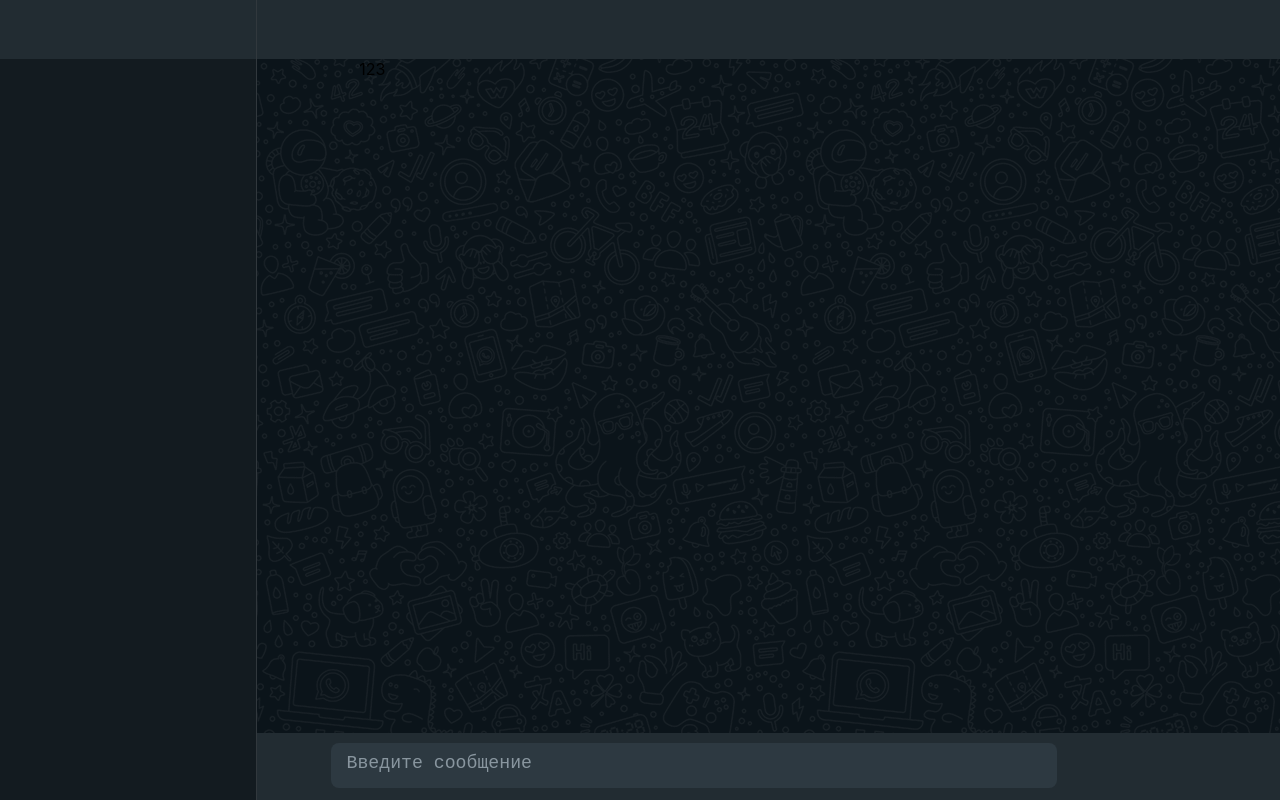
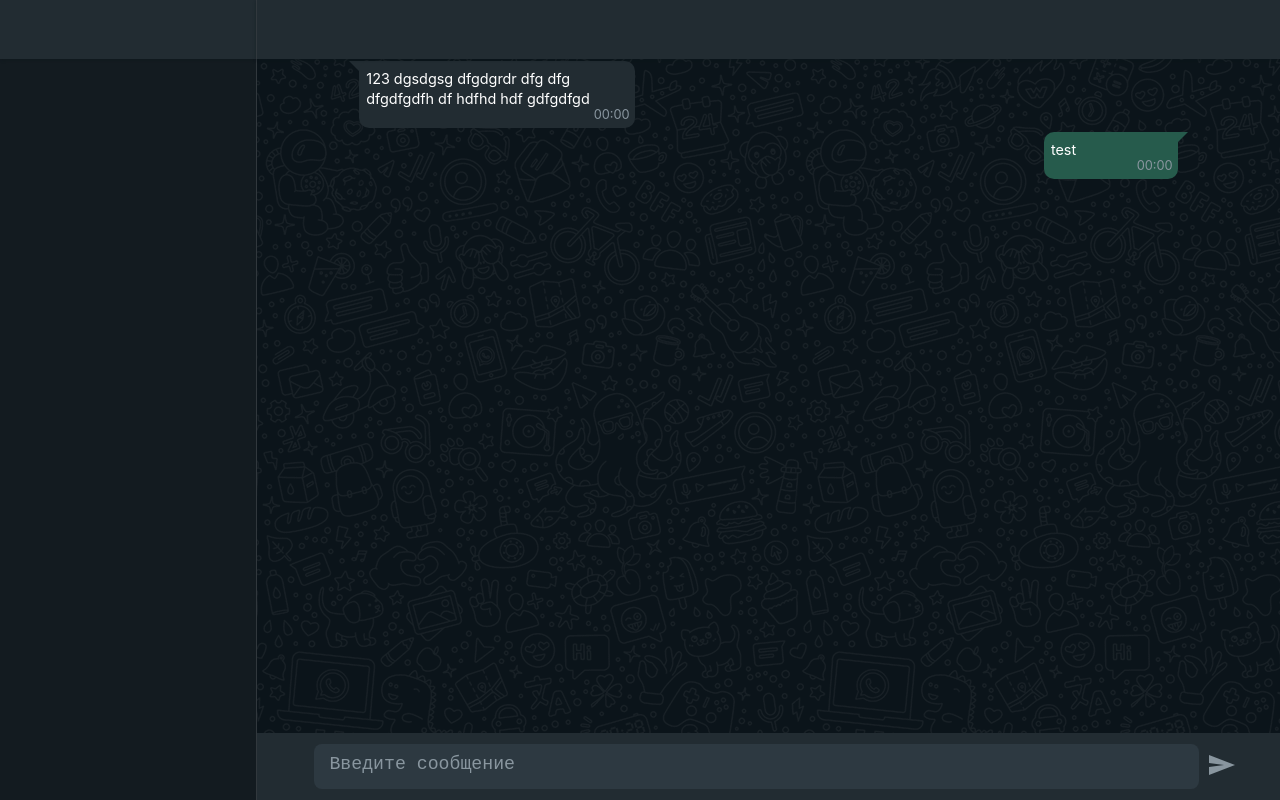
Before and after one commit to SergoMorello/test.app.greenapi, a React (Create React App) app: page / in a window 1280 px wide. Built offline with nearby package versions, Linux system fonts and the light colour scheme.

Commit message:
Добавил обьекты сообщений и допилил кнопку отправки

```diff
--- a/src/App/Chats/style.module.css
+++ b/src/App/Chats/style.module.css
@@ -10,6 +10,8 @@
 .header {
 	height: 59px;
 	background-color: var(--clr-accent);
+	box-shadow: 0 1px 3px rgba(var(--clr-shadow-rgb),.4);
+	z-index: 1;
 }
 
 .list {
--- a/src/App/Messages/Input/style.module.css
+++ b/src/App/Messages/Input/style.module.css
@@ -6,18 +6,19 @@
 	width: 100%;
 	min-height: 47px;
     padding: 10px 0;
-	justify-content: space-around;
+	justify-content: center;
+	align-items: center;
 	background-color: var(--clr-accent);
 }
 
 .text {
-	flex: 0.7;
+	flex: 0.9;
 	border: 0;
 	background-color: var(--clr-select);
 	border-radius: 8px;
 	color: var(--clr-neutral);
 	padding: 10px 15px 0px 15px;
-    margin: 0;
+	margin: 0 10px;
     max-height: 35px;
     font-size: 1.4em;
 }
@@ -27,5 +28,26 @@
 }
 
 .send {
-	background-image: url("./send.svg");
+	display: inline-block;
+	position: relative;
+	width: 24px;
+	height: 24px;
+	cursor: pointer;
 }
+
+.send::before {
+	content: "";
+	display: inline-block;
+	border: 10px solid transparent;
+	border-left: 26px solid var(--clr-passive);
+}
+
+.send::after {
+	content: "";
+	position: absolute;
+	top: calc(50% - 4px);
+	left: 0;
+	display: inline-block;
+	border: 2px solid transparent;
+	border-left: 15px solid var(--clr-accent);
+}
--- a/src/App/Messages/List.js
+++ b/src/App/Messages/List.js
@@ -1,11 +1,12 @@
 import React from "react";
 import styles from "./style.module.css";
-import Message from "./Message";
+import Message from "./Message/Message";
 
 const List = () => {
 
 	return(<ul className={styles['list']}>
-		<Message text="123"/>
+		<Message>123 dgsdgsg dfgdgrdr dfg dfg {'\n'} dfgdfgdfh df hdfhd hdf gdfgdfgd</Message>
+		<Message my>test</Message>
 	</ul>);
 };
 
--- a/src/App/Messages/Message.js
+++ /dev/null
@@ -1,9 +0,0 @@
-import React from "react";
-import styles from "./style.module.css";
-
-const Message = ({text, date}) => {
-
-	return(<li className={styles['message']}>{text}</li>);
-};
-
-export default Message;
--- /dev/null
+++ b/src/App/Messages/Message/Message.js
@@ -0,0 +1,16 @@
+import React from "react";
+import styles from "./style.module.css";
+
+const Message = ({children, my, date}) => {
+
+	return(<li className={styles['container'] + (my ? ' ' + styles['my'] : '')}>
+		<div className={styles['message']}>
+			<span className={styles['text']}>{children}</span>
+			<div className={styles['info']}>
+				<span className={styles['date']}>00:00</span>
+			</div>
+		</div>
+	</li>);
+};
+
+export default Message;
--- /dev/null
+++ b/src/App/Messages/Message/style.module.css
@@ -0,0 +1,64 @@
+/* Message */
+.container {
+	display: flex;
+	flex-direction: row;
+	flex-wrap: nowrap;
+	justify-content: flex-start;
+}
+
+.container.my {
+	justify-content: flex-end;
+}
+
+.message {
+	display: inline-block;
+	position: relative;
+	min-width: 10%;
+	background-color: var(--clr-accent);
+	border-radius: 10px;
+	padding: 7px 45px 20px 7px;
+	margin: 2px 0;
+}
+
+.message::after {
+	content: "";
+	display: inline-block;
+	position: absolute;
+	top: 0;
+	left: -10px;
+	z-index: -1;
+	border: 10px solid transparent;
+	border-top: 10px solid var(--clr-accent);
+	border-right: 10px solid var(--clr-accent);
+}
+
+.container.my > .message {
+	background-color: var(--clr-message);
+}
+
+.container.my > .message::after {
+	left: unset;
+	right: -10px;
+	z-index: -1;
+	border: 10px solid transparent;
+	border-left: 10px solid var(--clr-message);
+	border-top: 10px solid var(--clr-message);
+}
+
+.text {
+	color: var(--clr-neutral);
+	font-size: 0.9em;
+	white-space: pre-line;
+}
+
+.info {
+	display: block;
+	position: absolute;
+	bottom: 5px;
+    right: 5px;
+}
+
+.date {
+	color: var(--clr-passive);
+    font-size: 0.8em;
+}
--- a/src/App/Messages/style.module.css
+++ b/src/App/Messages/style.module.css
@@ -14,6 +14,7 @@
 .header {
 	height: 59px;
 	background-color: var(--clr-accent);
+	box-shadow: 0 1px 3px rgba(var(--clr-shadow-rgb),.4);
 	z-index: 1;
 }
 
@@ -33,12 +34,14 @@
 	flex: 1;
 	display: flex;
 	flex-direction: column;
-	z-index: 1;
+	z-index: 0;
 }
 
 /* List */
 .list {
 	flex: 1;
+	display: flex;
+    flex-direction: column;
 	margin: 0;
 	padding: 0 10%;
 	overflow-y: auto;
@@ -47,7 +50,3 @@
 .list > li {
 	list-style-type: none;
 }
-
-.message {
-
-}
--- a/src/colors.css
+++ b/src/colors.css
@@ -9,4 +9,5 @@
 	--clr-passive: #89969F;
 	--clr-absolute: #0b141a;
 	--clr-neutral: #FFFFFF;
+	--clr-shadow-rgb: 11,20,26;
 }
```
Also changed, not shown: src/App/Messages/Input/send.svg.
